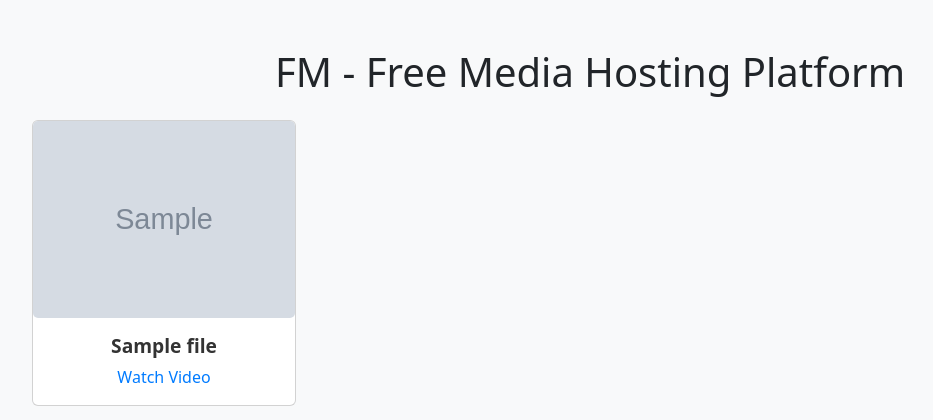
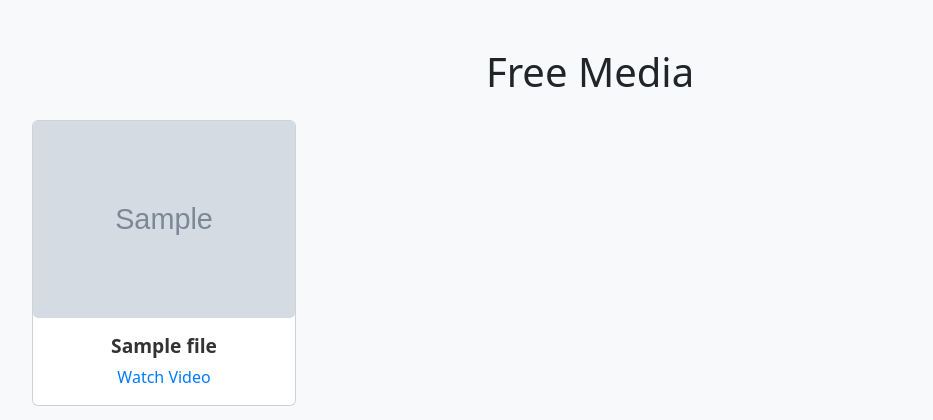
Before and after one commit to KooshaYeganeh/castbox, a Flask app: template app/templates/index.html in a window 1280 px wide. Shown: the part 56-476 px from the top of the page, without its empty margins (50-983 px from the left). Run offline with Flask 3, Linux system fonts and the light colour scheme; the template is opened without the code that fills it: most values are stand-ins (such as "Sample title", 1, 10 or a date in 2020); grey boxes marked "Sample" are stand-in pictures.

Commit message:
rename Header

```diff
--- a/app/templates/index.html
+++ b/app/templates/index.html
@@ -54,7 +54,7 @@
 
     <!-- Main Content -->
     <div class="container mt-5">
-        <h1 class="text-center mb-4">FM - Free Media Hosting Platform</h1>
+        <h1 class="text-center mb-4">Free Media</h1>
         <div class="video-grid">
             {% for file in files %}
             <div class="card video-card">
```
